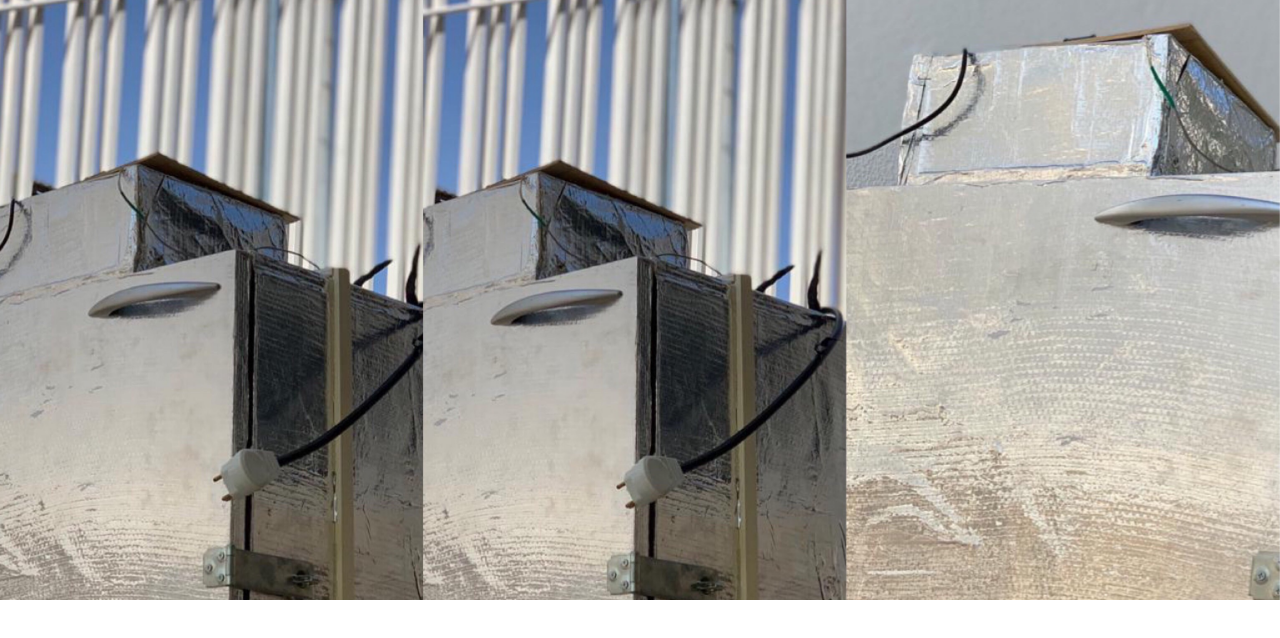
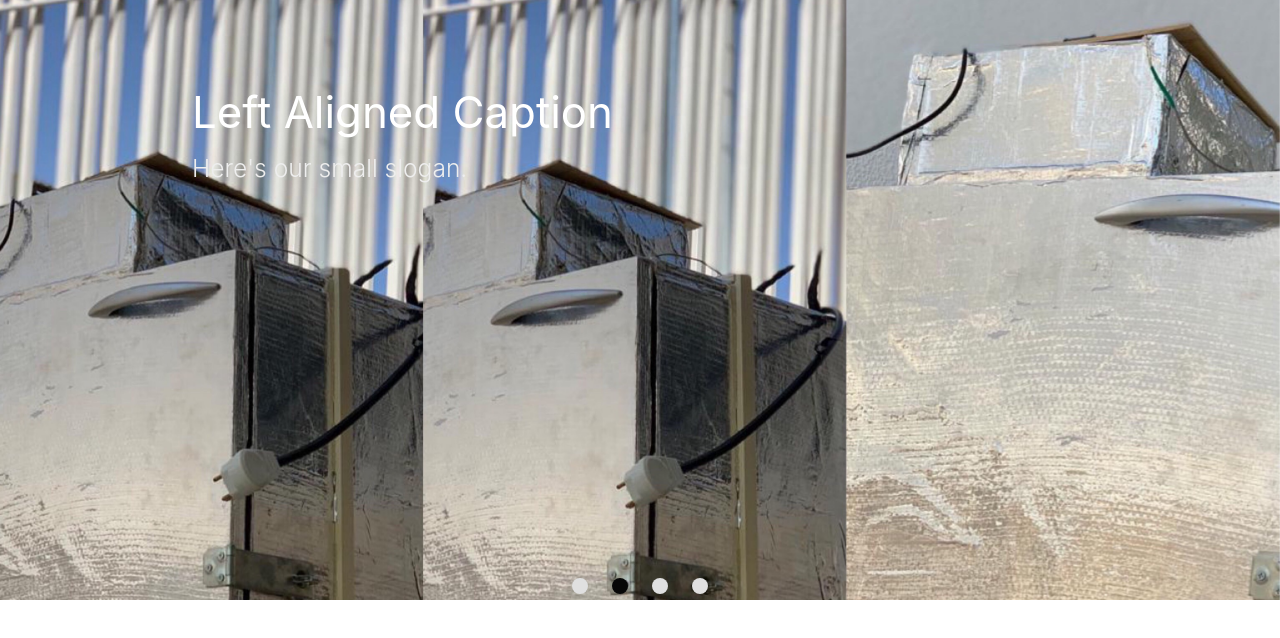
Before and after one commit to turmab-pi1/website, a React (Create React App) app: page / in a window 1280 px wide. Shown: the top 638 px of the page. Built offline with nearby package versions, Linux system fonts and the light colour scheme.

Commit message:
Adding paralax

```diff
--- a/public/css/style.css
+++ b/public/css/style.css
@@ -2,12 +2,14 @@
     background: black;
 }
 
-.paralax-1{
-    background: repeating-linear-gradient(
-        -60deg,
-        rgb(0, 0, 0, 0.1),
-        rgb(0, 0, 0, 0.1) 45%,
-        rgba(0, 0, 0, 0.4) 45%,
-        rgba(0, 0, 0, 0.4) 100%
-      ) !important;
+.paralax-slider {
+    height: 40em !important;
 }
+
+.paralax-slider .active{
+    background-color: rgb(7, 7, 7) !important;
+}
+
+.paralax-slider .slides, .paralax-slider .slides .active {
+    background-color: rgba(0,10,0,0) !important;
+  }
--- a/public/index.html
+++ b/public/index.html
@@ -13,6 +13,7 @@
     <link rel="manifest" href="%PUBLIC_URL%/manifest.json">
     <link href="https://fonts.googleapis.com/icon?family=Material+Icons" rel="stylesheet">
     <link type="text/css" rel="stylesheet" href="css/materialize.min.css"  media="screen,projection"/>
+    <link type="text/css" rel="stylesheet" href="css/style.css"  media="screen,projection"/>
     <!--
       Notice the use of %PUBLIC_URL% in the tags above.
       It will be replaced with the URL of the `public` folder during the build.
--- /dev/null
+++ b/src/components/slider.js
@@ -0,0 +1,56 @@
+import React, {Component} from 'react';
+import M from 'materialize-css/dist/js/materialize.min.js';
+import 'materialize-css/dist/css/materialize.css';
+
+class Slider extends Component{
+
+    componentDidMount() {
+        var elems = document.querySelectorAll('.carousel');
+        M.Carousel.init(elems, {fullWidth: true});
+
+        const elems2 = document.querySelectorAll('.paralax-slider');
+        M.Slider.init(elems2, {
+        indicators: true,
+        });
+
+        const slider = document.getElementById('slider-paralax');
+        const instance = M.Slider.getInstance(slider);
+        instance.next();
+
+    }
+
+    render(){
+        return(
+            <div>
+                <div class="slider paralax-slider" id="slider-paralax">
+                    <ul class="slides">
+                    <li>
+                        <div class="caption center-align">
+                        <h3>This is our big Tagline!</h3>
+                        <h5 class="light grey-text text-lighten-3">Here's our small slogan.</h5>
+                        </div>
+                    </li>
+                    <li>
+                        <div class="caption left-align">
+                        <h3>Left Aligned Caption</h3>
+                        <h5 class="light grey-text text-lighten-3">Here's our small slogan.</h5>
+                        </div>
+                    </li>
+                    <li>
+                        <div class="caption right-align">
+                        <h3>Right Aligned Caption</h3>
+                        <h5 class="light grey-text text-lighten-3">Here's our small slogan.</h5>
+                        </div>
+                    </li>
+                    <li>
+                        <div class="caption center-align">
+                        <h3>This is our big Tagline!</h3>
+                        <h5 class="light grey-text text-lighten-3">Here's our small slogan.</h5>
+                        </div>
+                    </li>
+                    </ul>
+                </div>
+            </div>
+        );
+    }
+}export default Slider;
--- a/src/views/homepage.js
+++ b/src/views/homepage.js
@@ -1,5 +1,6 @@
 import React, {Component} from 'react';
 import { Parallax } from 'react-parallax';
+import Slider from '../components/slider';
 
 const img1 = require("../assets/img1.jpg");
 const img2 = require("../assets/img2.jpg");
@@ -14,7 +15,7 @@ class Homepage extends Component{
                     bgImage={img1}
                     bgImageAlt="the cat"
                     strength={200}>
-                    <div style={{ height: '40em' }} />
+                    <Slider />
                 </Parallax>
             </div>
         );
```
Also changed, not shown: src/components/carrosel.js (deleted, +0 -32 lines).
